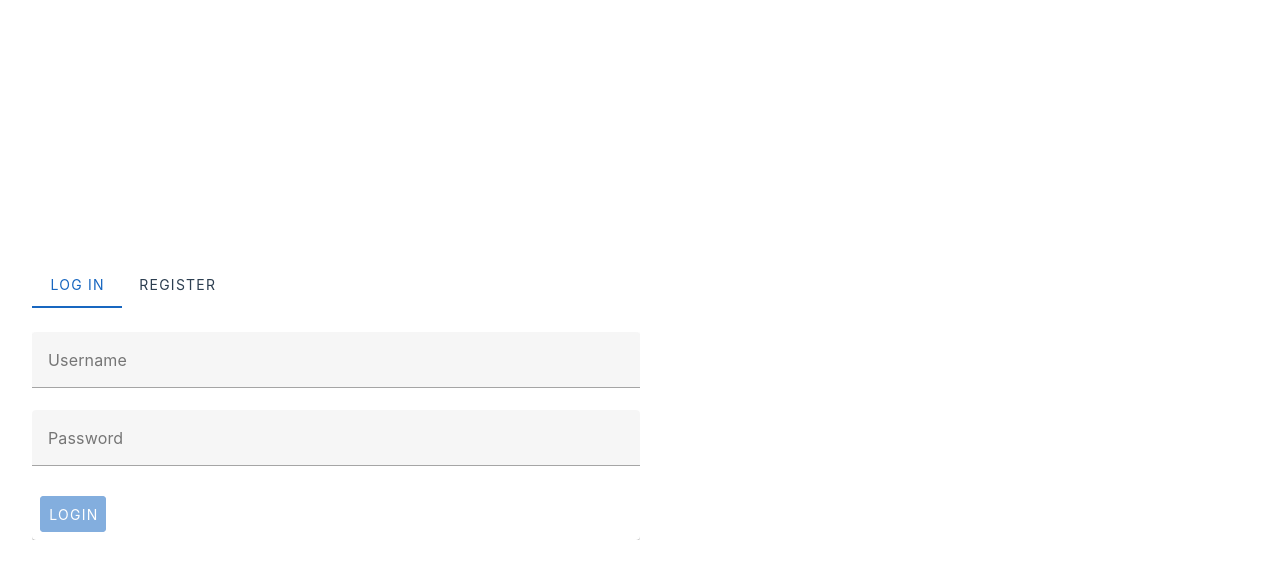
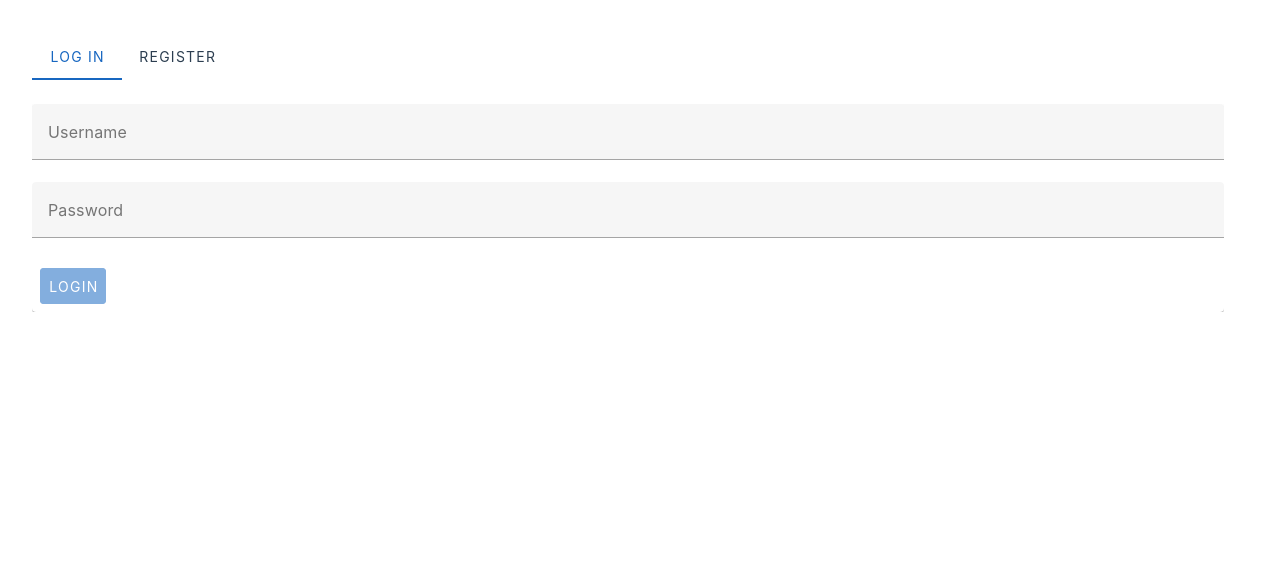
Before and after one commit to hartmandietrich/TWC-Assessment, a Vue app in the folder troy_web_consulting_ui/: page / in a window 1280 px wide. Shown: the top 578 px of the page. Built offline with nearby package versions, Linux system fonts and the light colour scheme.

Commit message:
change min width

```diff
--- a/troy_web_consulting_ui/src/App.vue
+++ b/troy_web_consulting_ui/src/App.vue
@@ -1,5 +1,5 @@
 <template>
-  <router-view></router-view>
+  <router-view class="w-100"></router-view>
 </template>
 
 <script setup>
--- a/troy_web_consulting_ui/src/assets/main.css
+++ b/troy_web_consulting_ui/src/assets/main.css
@@ -1,7 +1,6 @@
 @import './base.css';
 
 #app {
-  max-width: 1280px;
   width: 100%;
   margin: 0 auto;
   padding: 2rem;
@@ -22,14 +21,16 @@ a,
   }
 }
 
-@media (min-width: 1024px) {
+@media (min-width: 1800px) {
   body {
+    width: 100%;
     display: flex;
     place-items: center;
   }
 
   #app {
     display: grid;
+    width: 100%;
     grid-template-columns: 1fr 1fr;
     padding: 0 2rem;
   }
```
